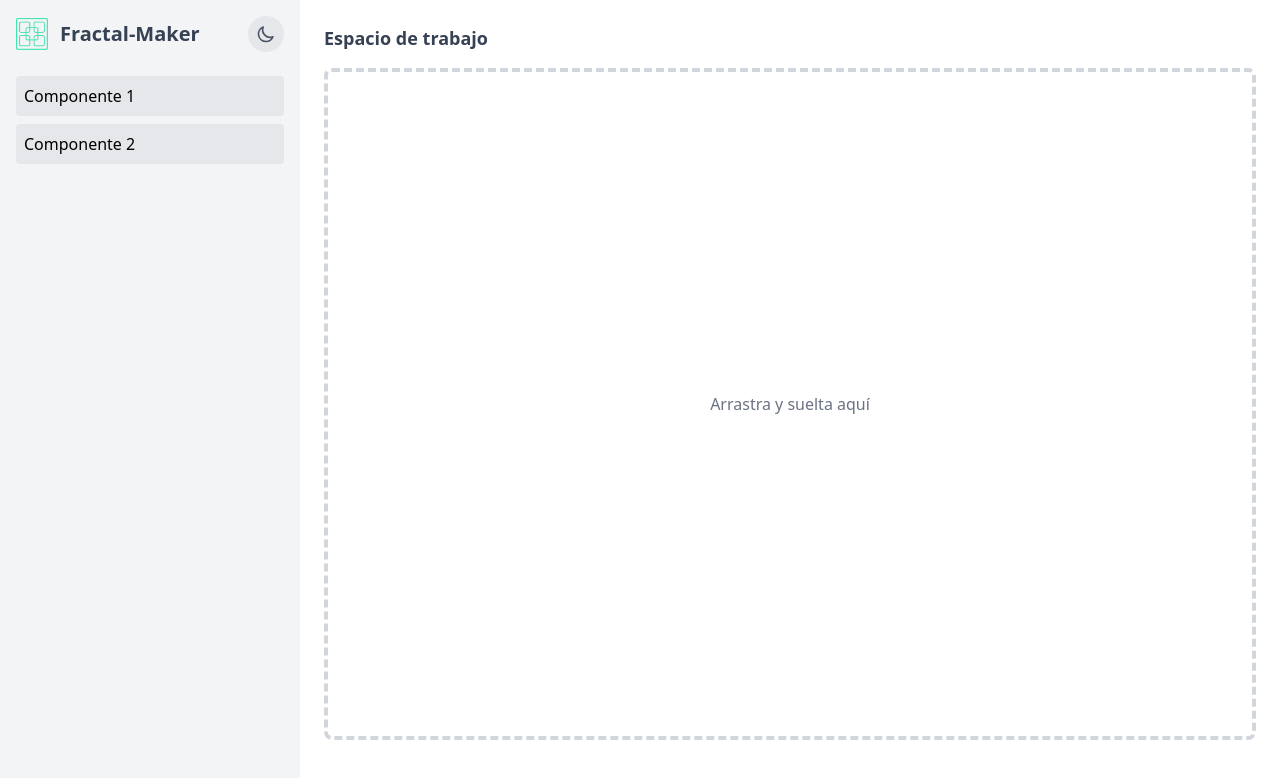
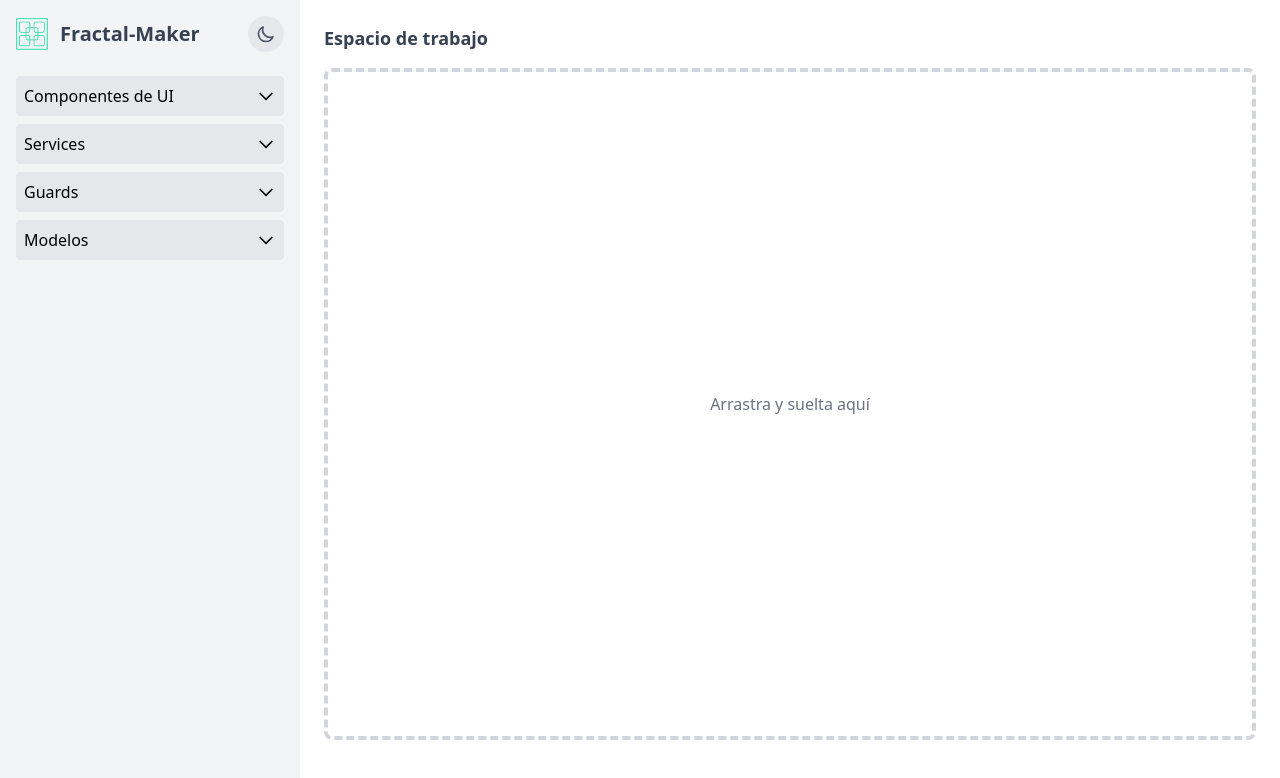
Before and after one commit to Jestebanl/angular-fractal, an Angular app: page / in a window 1280 px wide. Shown: the top 778 px of the page. Built offline with nearby package versions, Linux system fonts and the light colour scheme.

Commit message:
lista de componentes preview

```diff
--- a/src/app/features/maker/aside-bar/aside-bar.component.html
+++ b/src/app/features/maker/aside-bar/aside-bar.component.html
@@ -18,8 +18,18 @@
   </div>
 
   <ul class="space-y-2">
-    <li class="p-2 bg-gray-200 dark:bg-gray-700 rounded cursor-pointer hover:bg-gray-300 dark:hover:bg-gray-600">Componente 1</li>
-    <li class="p-2 bg-gray-200 dark:bg-gray-700 rounded cursor-pointer hover:bg-gray-300 dark:hover:bg-gray-600">Componente 2</li>
-    <!-- Agrega más componentes -->
+    <li *ngFor="let category of categories" class="bg-gray-200 dark:bg-gray-700 rounded overflow-hidden">
+      <div (click)="category.isOpen = !category.isOpen" class="p-2 cursor-pointer hover:bg-gray-300 dark:hover:bg-gray-600 flex justify-between items-center">
+        <span>{{ category.name }}</span>
+        <svg xmlns="http://www.w3.org/2000/svg" class="h-5 w-5 transition-transform" [ngClass]="{'rotate-180': category.isOpen}" fill="none" viewBox="0 0 24 24" stroke="currentColor">
+          <path stroke-linecap="round" stroke-linejoin="round" stroke-width="2" d="M19 9l-7 7-7-7" />
+        </svg>
+      </div>
+      <ul *ngIf="category.isOpen" class="pl-4 py-2 space-y-1">
+        <li *ngFor="let component of category.components" class="p-2 bg-gray-100 dark:bg-gray-600 rounded cursor-pointer hover:bg-gray-200 dark:hover:bg-gray-500">
+          {{ component }}
+        </li>
+      </ul>
+    </li>
   </ul>
 </aside>
--- a/src/app/features/maker/aside-bar/aside-bar.component.ts
+++ b/src/app/features/maker/aside-bar/aside-bar.component.ts
@@ -1,15 +1,36 @@
-import { NgIf } from '@angular/common';
+import { NgClass, NgFor, NgIf } from '@angular/common';
 import { Component, OnInit } from '@angular/core';
 
 @Component({
   selector: 'app-aside-bar',
-  imports: [NgIf],
+  imports: [NgIf,NgFor,NgClass],
   templateUrl: './aside-bar.component.html',
   styleUrl: './aside-bar.component.css'
 })
 export class AsideBarComponent implements OnInit {
   isDarkMode: boolean = false;
-
+  categories = [
+    {
+      name: 'Componentes de UI',
+      isOpen: false,
+      components: ['Botón', 'Formulario', 'Tabla', 'Modal']
+    },
+    {
+      name: 'Services',
+      isOpen: false,
+      components: ['AuthService', 'DataService', 'ApiService']
+    },
+    {
+      name: 'Guards',
+      isOpen: false,
+      components: ['AuthGuard', 'RoleGuard', 'CanDeactivateGuard']
+    },
+    {
+      name: 'Modelos',
+      isOpen: false,
+      components: ['Usuario', 'Producto', 'Pedido']
+    }
+  ];
   ngOnInit() {
     this.loadDarkModePreference();
   }
```
